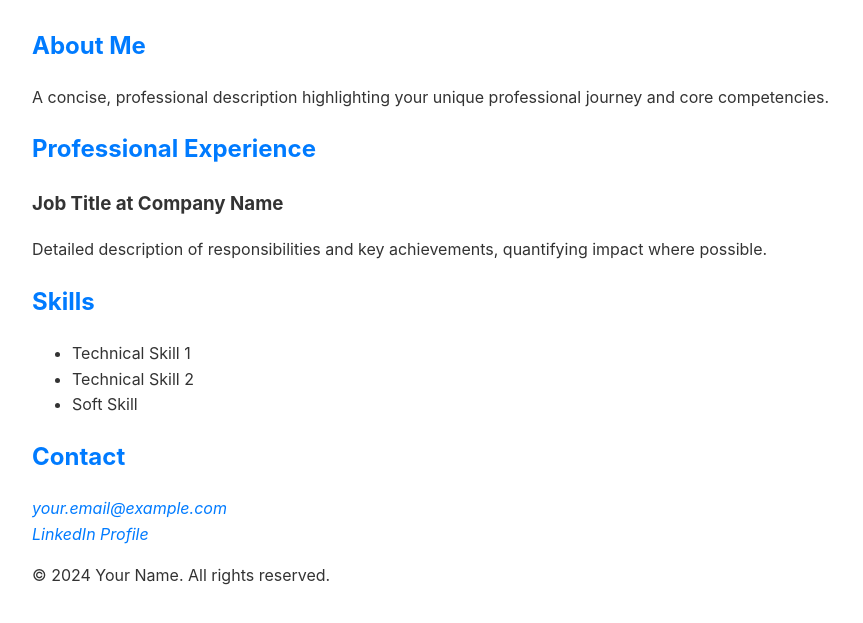
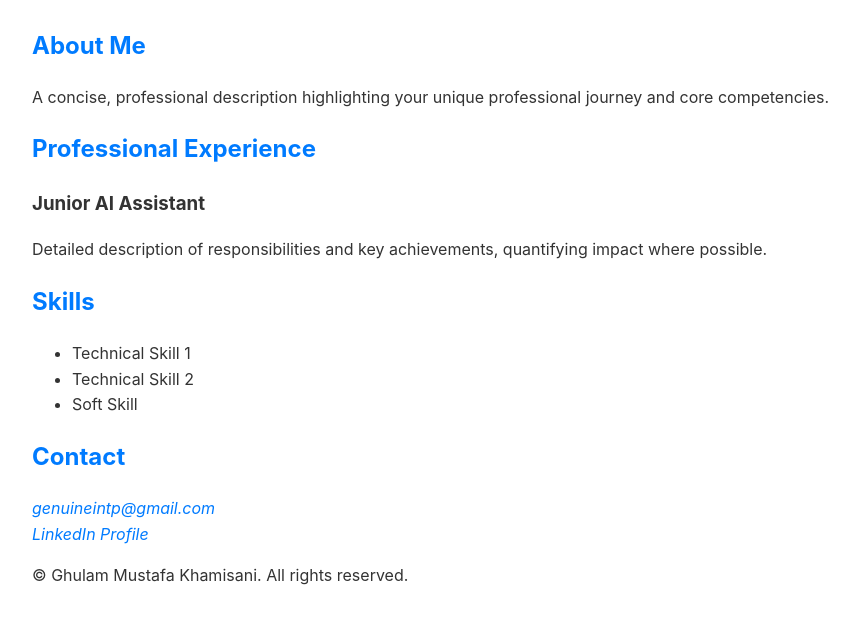
Before and after one commit to gmkhamisani/gmkhamisani.github.io, a plain HTML site: page index.html in a window 1280 px wide. Shown: the part 181-804 px from the top of the page, without its empty margins (208-1071 px from the left). Drawn offline with Linux system fonts and the light colour scheme.

Commit message:
Update index.html

```diff
--- a/index.html
+++ b/index.html
@@ -6,8 +6,8 @@
     <meta name="viewport" content="width=device-width, initial-scale=1.0">
 
     <!-- SEO Metadata -->
-    <title>Your Name - Professional Portfolio | Job Title</title>
-    <meta name="description" content="Professional portfolio of [Your Name], showcasing skills in [Your Field]">
+    <title>Ghulam Mustafa Khamisani - AI Reseacher | AI</title>
+    <meta name="description" content="Professional portfolio of [Ghulam Mustafa Khamisani], showcasing skills in [Your Field]">
     <meta name="keywords" content="your, professional, keywords, here">
 
     <!-- Accessibility Enhancements -->
@@ -85,7 +85,7 @@
         <section id="experience" aria-labelledby="experience-heading">
             <h2 id="experience-heading">Professional Experience</h2>
             <article>
-                <h3>Job Title at Company Name</h3>
+                <h3>Junior AI Assistant</h3>
                 <p>Detailed description of responsibilities and key achievements, quantifying impact where possible.</p>
             </article>
         </section>
@@ -102,7 +102,7 @@
         <section id="contact" aria-labelledby="contact-heading">
             <h2 id="contact-heading">Contact</h2>
             <address>
-                <a href="mailto:your.email@example.com">your.email@example.com</a>
+                <a href="mailto:your.email@example.com">genuineintp@gmail.com</a>
                 <br>
                 <a href="https://www.linkedin.com/in/yourprofile" target="_blank" rel="noopener noreferrer">LinkedIn Profile</a>
             </address>
@@ -110,7 +110,7 @@
     </main>
 
     <footer role="contentinfo">
-        <p>&copy; 2024 Your Name. All rights reserved.</p>
+        <p>&copy; Ghulam Mustafa Khamisani. All rights reserved.</p>
     </footer>
 </body>
 </html>
```
